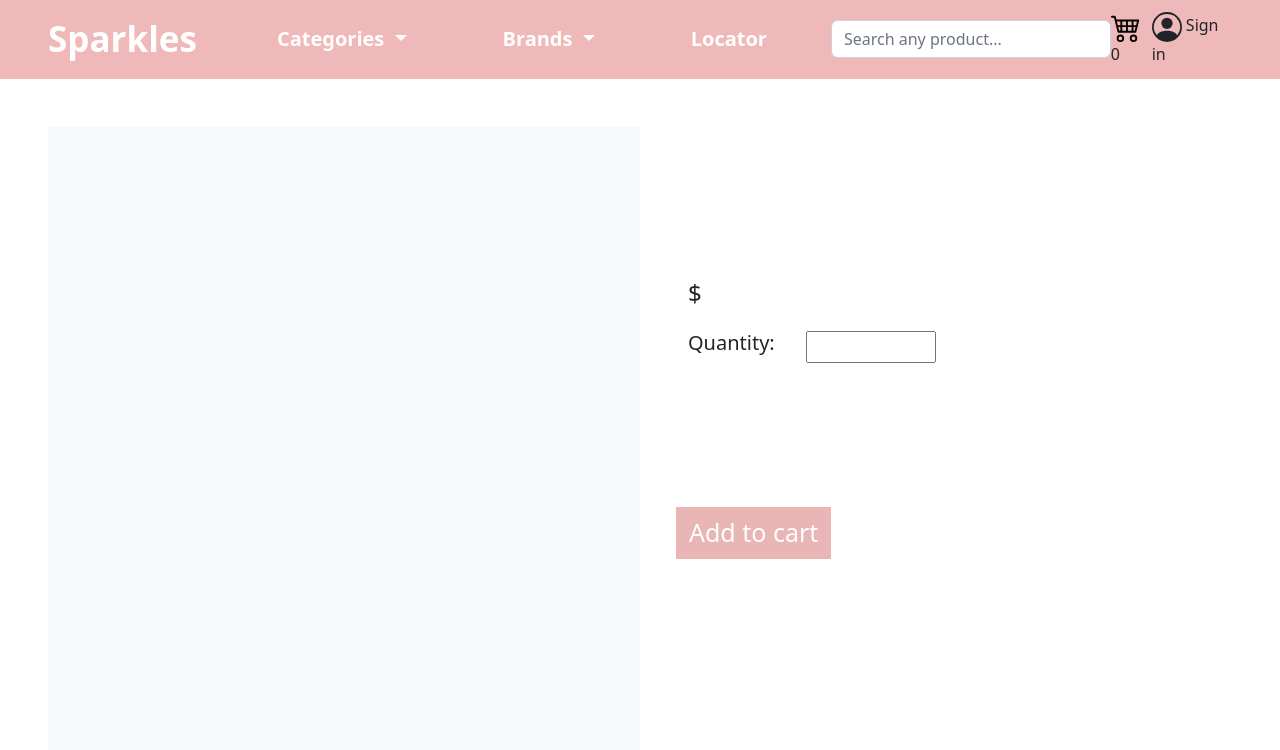
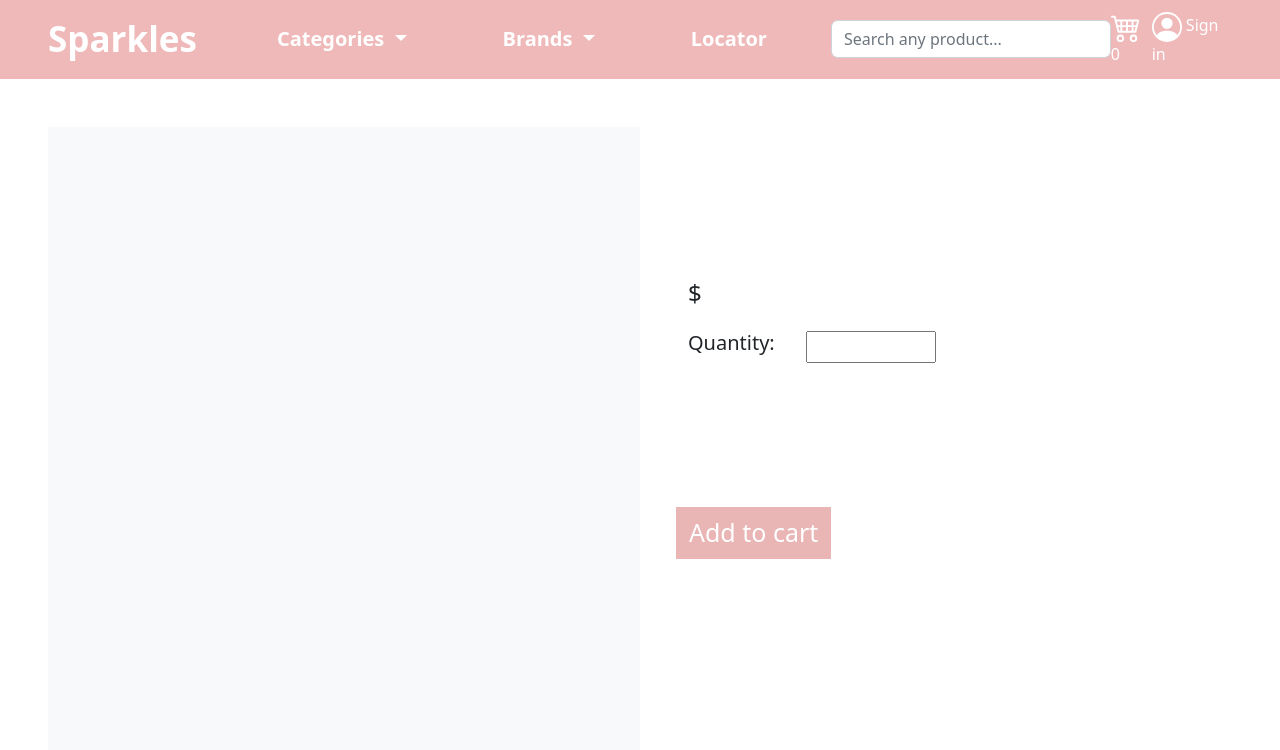
Before and after one commit to amatanasovska/SparklesShop, a Django app: page /product/ in a window 1280 px wide. Shown: the top 750 px of the page. Run offline with Django 4.2, Linux system fonts and the light colour scheme; data that the repository does not hold is empty.

Commit message:
User login implementation

```diff
--- a/shop/templates/base.html
+++ b/shop/templates/base.html
@@ -13,6 +13,7 @@
     <link rel="stylesheet" href="{% static 'style_admin_dashboard.css' %}">
     <link rel="stylesheet" href="{% static 'style_homepage.css' %}">
     <link rel="stylesheet" href="{% static 'style_product_details.css' %}">
+    <link rel="stylesheet" href="{% static 'style_user_login.css' %}">
 
 </head>
 <body>
--- a/shop/templates/user/homepage.html
+++ b/shop/templates/user/homepage.html
@@ -51,13 +51,13 @@
 
   </div>
 </div>
-<div class="register_banner my-5" style="height: 300px;">
+<div class="register_banner my-5" style="height: 20rem;">
   <div class="row h-100">
     <div class="col d-flex align-items-center justify-content-center">
       <h1 class="text-center w-75">Join the Sparkles family and enjoy your shopping!</h1>
     </div>
     <div class="col d-flex flex-row justify-content-center align-items-center">
-      <a class="btn banner_register_now">Register now</a>
+      <a class="btn banner_register_now" href="/register">Register now</a>
     </div>
   </div>
 </div>
--- a/shop/templates/user/user_base.html
+++ b/shop/templates/user/user_base.html
@@ -39,26 +39,26 @@
         </div>
     </div>
     <div>
-        <svg xmlns="http://www.w3.org/2000/svg" width="30" height="30" fill="rbg(161,105,105)" class="bi bi-cart4" viewBox="0 0 16 16">
+        <svg xmlns="http://www.w3.org/2000/svg" width="30" height="30" fill="currentColor" style="color: white;" class="bi bi-cart4" viewBox="0 0 16 16">
             <path d="M0 2.5A.5.5 0 0 1 .5 2H2a.5.5 0 0 1 .485.379L2.89 4H14.5a.5.5 0 0 1 .485.621l-1.5 6A.5.5 0 0 1 13 11H4a.5.5 0 0 1-.485-.379L1.61 3H.5a.5.5 0 0 1-.5-.5zM3.14 5l.5 2H5V5H3.14zM6 5v2h2V5H6zm3 0v2h2V5H9zm3 0v2h1.36l.5-2H12zm1.11 3H12v2h.61l.5-2zM11 8H9v2h2V8zM8 8H6v2h2V8zM5 8H3.89l.5 2H5V8zm0 5a1 1 0 1 0 0 2 1 1 0 0 0 0-2zm-2 1a2 2 0 1 1 4 0 2 2 0 0 1-4 0zm9-1a1 1 0 1 0 0 2 1 1 0 0 0 0-2zm-2 1a2 2 0 1 1 4 0 2 2 0 0 1-4 0z"/>
           </svg>
-          <span id="shopping_cart_items_number">0</span>
+          <span id="shopping_cart_items_number" style="color: white;">0</span>
     </div>
     <div>
-        <svg xmlns="http://www.w3.org/2000/svg" width="30" height="30" fill="currentColor" class="bi bi-person-circle" viewBox="0 0 16 16">
+        <svg xmlns="http://www.w3.org/2000/svg" width="30" height="30" fill="currentColor" style="color: white;" class="bi bi-person-circle" viewBox="0 0 16 16">
             <path d="M11 6a3 3 0 1 1-6 0 3 3 0 0 1 6 0z"/>
             <path fill-rule="evenodd" d="M0 8a8 8 0 1 1 16 0A8 8 0 0 1 0 8zm8-7a7 7 0 0 0-5.468 11.37C3.242 11.226 4.805 10 8 10s4.757 1.225 5.468 2.37A7 7 0 0 0 8 1z"/>
           </svg>
-          <a>Sign in</a>
+          <a style="color: white;" href="/login">Sign in</a>
     </div>
   </nav>
-  <div>
+  <div class="" >
 
 
     {% block content %}
     {% endblock %}
     </div>
-    <div class="footer my-5" style="height: 30rem;">
+    <div class="footer my-5" style="height: 30rem">
         <div class="row h-100">
           <div class="col-md-3 d-flex align-items-center justify-content-end my-4" style="border-right: white 3px solid;">
             <h1 class="text-center fw-bold" style="color: white;">Sparkles</h1>
--- a/shop/views.py
+++ b/shop/views.py
@@ -40,7 +40,7 @@
                 elif is_buyer(user):
                     return HttpResponseRedirect('/')
                 else:
-                    raise Exception()
+                    raise Exception("No role assigned to user please assign seller or buyer role.")
 
 
 
@@ -185,3 +185,6 @@
     product = Product.objects.filter(id=id).first()
     context['product'] = product
     return render(request, "user/product_details.html", context=context)
+
+def register(request):
+    return render(request, "user/user_register.html")
--- a/sparklesapp/urls.py
+++ b/sparklesapp/urls.py
@@ -25,6 +25,7 @@
     path('', homepage, name="homepage"),
     path('login/', user_login, name="login"),
     path('admin_login/', admin_login, name="admin_login"),
+    path('register/', register,name="register"),
     # actual login
     path('user_login/', page_login, name="user_login"),
     path('dashboard/', dashboard, name="dashboard"),
```
Also changed, not shown: shop/templates/user/user_login.html (+18 -6 lines).
